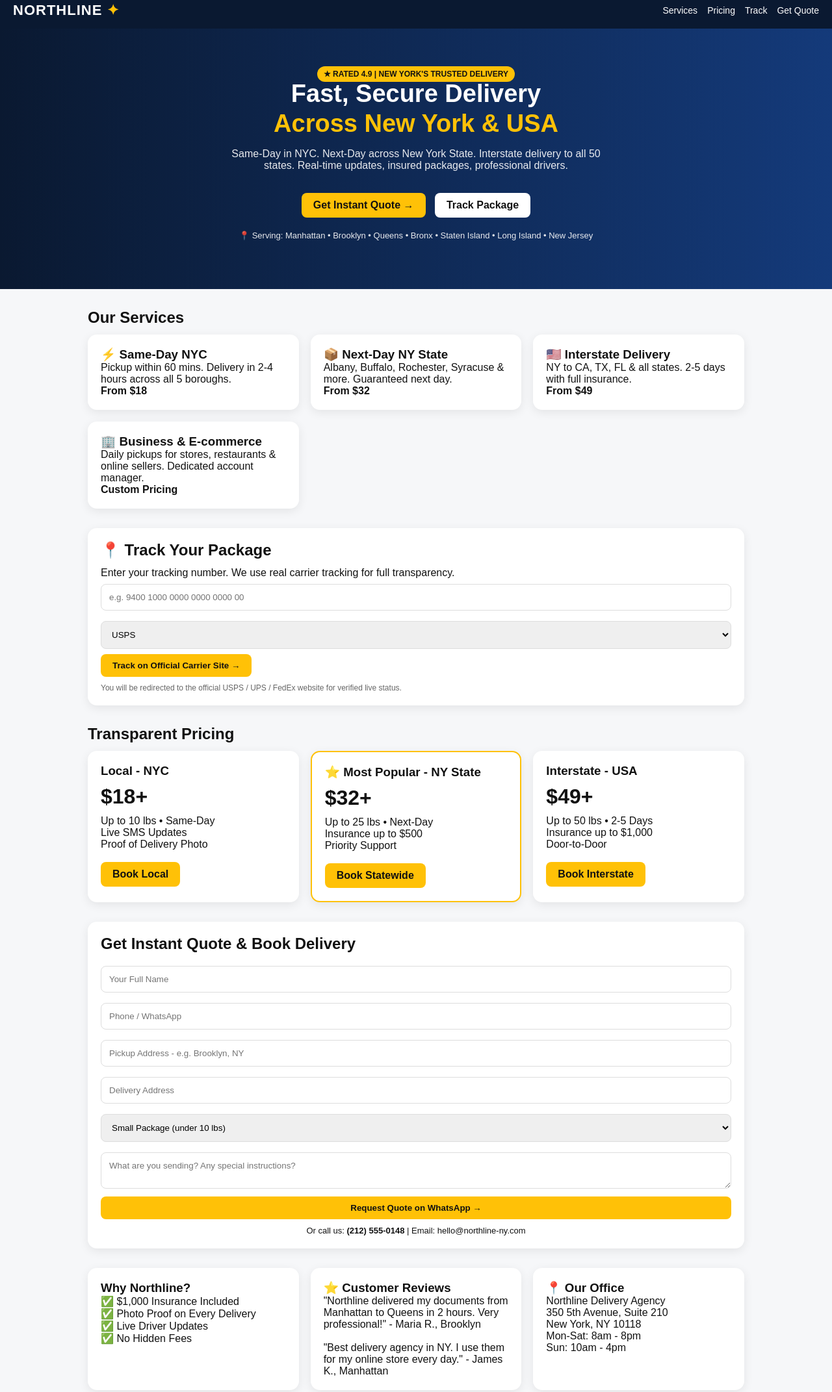
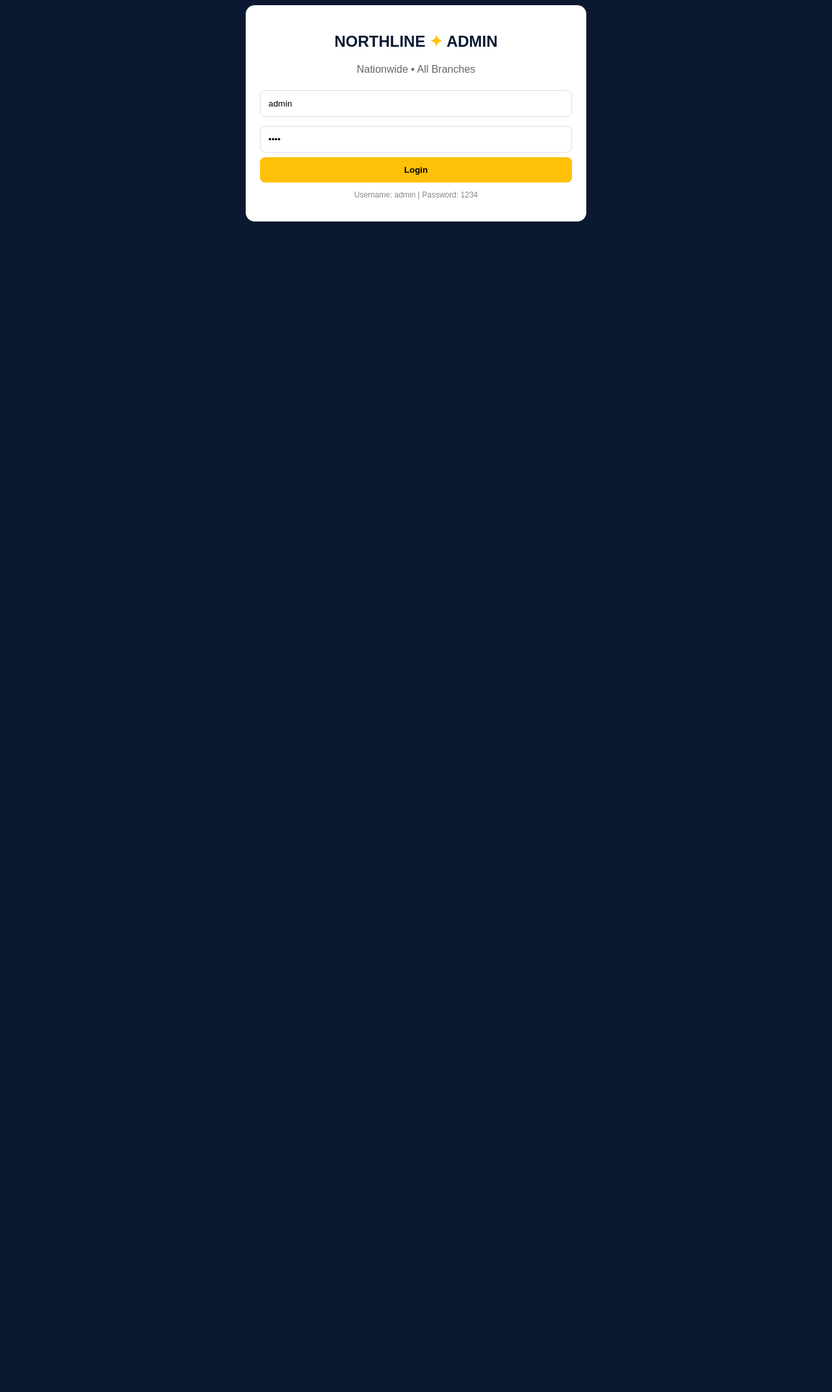
Before and after one commit to itzbackpass-bit/itzbackpass-bit.github.io, a plain HTML site: page index.html in a window 1280 px wide. Shown: the part 12-2155 px from the top of the page at 65% size. After the commit the page ends 800 px from the top, so only its background shows below. Drawn offline with Linux system fonts and the light colour scheme.

Commit message:
index.html

```diff
--- a/index.html
+++ b/index.html
@@ -1,107 +1,139 @@
 <!DOCTYPE html>
-<html lang="en">
+<html>
 <head>
 <meta charset="UTF-8">
 <meta name="viewport" content="width=device-width, initial-scale=1.0">
-<title>Northline Delivery Agency | Fast & Secure Delivery in New York</title>
+<title>Northline Admin - Create Tracking</title>
 <style>
-*{margin:0;padding:0;box-sizing:border-box;font-family:Arial, sans-serif}
-body{background:#f6f7f9;color:#111}
-header{background:#0A1931;color:#fff;padding:15px 20px;display:flex;justify-content:space-between;align-items:center;position:sticky;top:0;z-index:10}
-header b{font-size:22px;letter-spacing:1px} header b span{color:#FFC107}
-header a{color:#fff;text-decoration:none;margin-left:15px;font-size:14px}
-.btn{background:#FFC107;color:#111;padding:10px 18px;border-radius:8px;font-weight:bold;text-decoration:none;display:inline-block;border:none;cursor:pointer}
-.hero{background:linear-gradient(90deg,#0A1931,#143a7a);color:#fff;padding:60px 20px;text-align:center}
-.hero h1{font-size:38px;line-height:1.2}.hero h1 span{color:#FFC107}
-.hero p{margin:15px auto;max-width:600px;opacity:.9}
-.hero input{padding:13px;width:280px;max-width:90%;border-radius:8px;border:none;margin-top:10px}
-.card{background:#fff;border-radius:14px;padding:20px;box-shadow:0 4px 15px rgba(0,0,0,.08)}
-section{max-width:1050px;margin:30px auto;padding:0 20px}
-.grid{display:grid;grid-template-columns:repeat(auto-fit,minmax(240px,1fr));gap:18px}
-h2{margin-bottom:12px}.price{font-size:32px;font-weight:bold;margin:10px 0}
-input,select,textarea{width:100%;padding:12px;margin:8px 0;border:1px solid #ddd;border-radius:8px}
-footer{background:#0A1931;color:#fff;text-align:center;padding:25px}
-.badge{background:#e8f5e9;color:#1b7a2e;padding:5px 10px;border-radius:20px;font-size:12px;font-weight:bold}
+body{font-family:Arial;background:#0A1931;padding:20px;margin:0}
+.box{background:#fff;padding:22px;border-radius:14px;max-width:480px;margin:0 auto}
+h2{color:#0A1931;text-align:center}h2 span{color:#FFC107}
+input,select,textarea{width:100%;padding:12px;margin:7px 0;border:1px solid #ddd;border-radius:8px;box-sizing:border-box}
+.btn{background:#FFC107;border:none;padding:12px;border-radius:8px;font-weight:bold;width:100%;cursor:pointer}
+#panel{display:none}
+.order{background:#f6f7f9;padding:12px;border-radius:8px;margin-top:10px}
+#petFields{display:none;background:#fff8e1;padding:12px;border-radius:10px;border:1px dashed #FFC107}
+#goodsFields{background:#f0f7ff;padding:12px;border-radius:10px}
 </style>
 </head>
 <body>
-
-<header>
-<b>NORTHLINE<span> ✦</span></b>
-<div><a href="#services">Services</a><a href="#pricing">Pricing</a><a href="#track">Track</a><a href="#quote">Get Quote</a></div>
-</header>
-
-<div class="hero">
-<span class="badge" style="background:#FFC107;color:#111">★ RATED 4.9 | NEW YORK'S TRUSTED DELIVERY</span>
-<h1>Fast, Secure Delivery<br><span>Across New York & USA</span></h1>
-<p>Same-Day in NYC. Next-Day across New York State. Interstate delivery to all 50 states. Real-time updates, insured packages, professional drivers.</p>
-<br><a class="btn" href="#quote">Get Instant Quote →</a>
-<a class="btn" style="background:#fff;margin-left:10px" href="#track">Track Package</a>
-<p style="margin-top:20px;font-size:13px">📍 Serving: Manhattan • Brooklyn • Queens • Bronx • Staten Island • Long Island • New Jersey</p>
+<div class="box">
+<div id="login">
+<h2>NORTHLINE<span> ✦</span> ADMIN</h2>
+<p style="text-align:center;color:#666">Nationwide • All Branches</p>
+<input id="u" value="admin" placeholder="Username">
+<input id="p" type="password" value="1234" placeholder="Password">
+<button class="btn" onclick="login()">Login</button>
+<p style="font-size:12px;color:#888;text-align:center">Username: admin | Password: 1234</p>
 </div>
 
-<section id="services"><h2>Our Services</h2><div class="grid">
-<div class="card"><h3>⚡ Same-Day NYC</h3><p>Pickup within 60 mins. Delivery in 2-4 hours across all 5 boroughs.</p><b>From $18</b></div>
-<div class="card"><h3>📦 Next-Day NY State</h3><p>Albany, Buffalo, Rochester, Syracuse & more. Guaranteed next day.</p><b>From $32</b></div>
-<div class="card"><h3>🇺🇸 Interstate Delivery</h3><p>NY to CA, TX, FL & all states. 2-5 days with full insurance.</p><b>From $49</b></div>
-<div class="card"><h3>🏢 Business & E-commerce</h3><p>Daily pickups for stores, restaurants & online sellers. Dedicated account manager.</p><b>Custom Pricing</b></div>
-</div></section>
+<div id="panel">
+<h3>Welcome Admin 👋</h3>
+<p><b>Create New Order + Tracking Number</b></p>
+<button class="btn" onclick="genNewTrack()">Generate Tracking Number</button>
+<p id="newTrack" style="text-align:center;font-weight:bold;font-size:18px;margin:10px 0">Tracking: NL-______ (Press Generate)</p>
 
-<section id="track"><div class="card">
-<h2>📍 Track Your Package</h2>
-<p>Enter your tracking number. We use real carrier tracking for full transparency.</p>
-<input id="trackNum" placeholder="e.g. 9400 1000 0000 0000 0000 00">
-<select id="carrier"><option value="usps">USPS</option><option value="ups">UPS</option><option value="fedex">FedEx</option><option value="dhl">DHL</option></select>
-<button class="btn" onclick="track()">Track on Official Carrier Site →</button>
-<p style="font-size:12px;margin-top:10px;color:#666">You will be redirected to the official USPS / UPS / FedEx website for verified live status.</p>
-</div></section>
+<select id="branch">
+<option>New York Branch</option>
+<option>New Jersey Branch</option>
+<option>California Branch</option>
+<option>Texas Branch</option>
+<option>Florida Branch</option>
+<option>Illinois Branch</option>
+<option>Georgia Branch</option>
+<option>Other State</option>
+</select>
+<input id="cust" placeholder="Customer Name">
+<input id="phone" placeholder="Customer Phone">
+<input id="from" placeholder="Pickup Address">
+<input id="to" placeholder="Delivery Address">
 
-<section id="pricing"><h2>Transparent Pricing</h2><div class="grid">
-<div class="card"><h3>Local - NYC</h3><div class="price">$18+</div><p>Up to 10 lbs • Same-Day<br>Live SMS Updates<br>Proof of Delivery Photo</p><br><a class="btn" href="#quote">Book Local</a></div>
-<div class="card" style="border:2px solid #FFC107"><h3>⭐ Most Popular - NY State</h3><div class="price">$32+</div><p>Up to 25 lbs • Next-Day<br>Insurance up to $500<br>Priority Support</p><br><a class="btn" href="#quote">Book Statewide</a></div>
-<div class="card"><h3>Interstate - USA</h3><div class="price">$49+</div><p>Up to 50 lbs • 2-5 Days<br>Insurance up to $1,000<br>Door-to-Door</p><br><a class="btn" href="#quote">Book Interstate</a></div>
-</div></section>
+<label><b>📦 Package Type - Admin Select:</b></label>
+<select id="pkgType" onchange="togglePkg()">
+<option value="Goods">📦 Goods / Parcel</option>
+<option value="Pet">🐶 Pet Delivery</option>
+</select>
 
-<section id="quote"><div class="card">
-<h2>Get Instant Quote & Book Delivery</h2>
-<form onsubmit="sendQuote(event)">
-<input id="qname" placeholder="Your Full Name" required>
-<input id="qphone" placeholder="Phone / WhatsApp" required>
-<input id="qpick" placeholder="Pickup Address - e.g. Brooklyn, NY" required>
-<input id="qdrop" placeholder="Delivery Address" required>
-<select id="qsize"><option>Small Package (under 10 lbs)</option><option>Medium (10-25 lbs)</option><option>Large (25-50 lbs)</option><option>Business / Bulk</option></select>
-<textarea id="qnote" placeholder="What are you sending? Any special instructions?"></textarea>
-<button class="btn" style="width:100%">Request Quote on WhatsApp →</button>
-</form>
-<p style="font-size:13px;text-align:center;margin-top:10px">Or call us: <b>(212) 555-0148</b> | Email: hello@northline-ny.com</p>
-</div></section>
+<div id="goodsFields">
+<p style="font-weight:bold">📦 Goods Details:</p>
+<input id="goodsType" placeholder="Goods Type - e.g. Electronics, Clothes, Food, Documents">
+<input id="goodsWeight" placeholder="Goods Weight - e.g. 5kg">
+<input id="goodsQty" placeholder="Quantity - e.g. 2 boxes">
+<textarea id="goodsNote" placeholder="Goods Description / Fragile / Other Note..."></textarea>
+</div>
 
-<section><div class="grid">
-<div class="card"><h3>Why Northline?</h3><p>✅ $1,000 Insurance Included<br>✅ Photo Proof on Every Delivery<br>✅ Live Driver Updates<br>✅ No Hidden Fees</p></div>
-<div class="card"><h3>⭐ Customer Reviews</h3><p>"Northline delivered my documents from Manhattan to Queens in 2 hours. Very professional!" - Maria R., Brooklyn<br><br>"Best delivery agency in NY. I use them for my online store every day." - James K., Manhattan</p></div>
-<div class="card"><h3>📍 Our Office</h3><p>Northline Delivery Agency<br>350 5th Avenue, Suite 210<br>New York, NY 10118<br>Mon-Sat: 8am - 8pm<br>Sun: 10am - 4pm</p></div>
-</div></section>
+<div id="petFields">
+<p style="font-weight:bold;color:#e65100">🐾 Pet Details - Admin Fill:</p>
+<input id="petName" placeholder="Pet Name - e.g. Max">
+<input id="petBreed" placeholder="Breed - e.g. German Shepherd / Persian Cat">
+<input id="petWeight" placeholder="Pet Weight - e.g. 12kg">
+<select id="petSex"><option>Male</option><option>Female</option></select>
+<input id="petAge" placeholder="Pet Age - e.g. 2 years">
+<input id="petColor" placeholder="Color / Markings - e.g. Brown & Black">
+<input id="petVac" placeholder="Vaccination Status - e.g. Vaccinated / Not Vaccinated">
+<textarea id="petNote" placeholder="Special Care / Food / Medicine / Other..."></textarea>
+</div>
 
-<footer><b>NORTHLINE DELIVERY AGENCY</b><br>New York • USA | Licensed & Insured<br><small>© 2026 Northline. All rights reserved.</small></footer>
+<select id="st">
+<option>Picked Up</option>
+<option>In Transit</option>
+<option>Out for Delivery</option>
+<option>Delivered</option>
+</select>
+<button class="btn" onclick="add()">Save Order with Tracking</button>
+
+<h3 style="margin-top:20px">All Orders</h3>
+<div id="list"></div>
+<br>
+<button class="btn" onclick="location.reload()">Logout</button>
+<br><br>
+<a href="owner.html">Go to Owner Dashboard →</a>
+</div>
+</div>
 
 <script>
-function track(){
-  var n=document.getElementById('trackNum').value.trim();
-  var c=document.getElementById('carrier').value;
-  if(!n){alert('Please enter tracking number');return;}
-  var url='';
-  if(c=='usps') url='https://tools.usps.com/go/TrackConfirmAction_input?qtc_tLabels1='+encodeURIComponent(n);
-  if(c=='ups') url='https://www.ups.com/track?tracknum='+encodeURIComponent(n);
-  if(c=='fedex') url='https://www.fedex.com/fedextrack/?trknbr='+encodeURIComponent(n);
-  if(c=='dhl') url='https://www.dhl.com/us-en/home/tracking.html?tracking-id='+encodeURIComponent(n);
-  window.open(url,'_blank');
+let curTrack='';
+function genNewTrack(){
+  curTrack='NL-'+Math.floor(100000+Math.random()*900000);
+  document.getElementById('newTrack').innerText='Tracking: '+curTrack;
 }
-function sendQuote(e){
-  e.preventDefault();
-  var msg="Hello Northline! I want a delivery quote.%0AName: "+document.getElementById('qname').value+"%0APhone: "+document.getElementById('qphone').value+"%0APickup: "+document.getElementById('qpick').value+"%0ADelivery: "+document.getElementById('qdrop').value+"%0ASize: "+document.getElementById('qsize').value+"%0ANote: "+document.getElementById('qnote').value;
-  window.open('https://wa.me/12125550148?text='+msg,'_blank');
-  alert('Thank you! Your quote request is ready. Press Send on WhatsApp.');
+function togglePkg(){
+  let t=document.getElementById('pkgType').value;
+  document.getElementById('petFields').style.display = t=='Pet' ? 'block' : 'none';
+  document.getElementById('goodsFields').style.display = t=='Goods' ? 'block' : 'none';
 }
+function login(){
+  var u=document.getElementById('u').value.trim();
+  var p=document.getElementById('p').value.trim();
+  if(u=='admin' && p=='1234'){
+    document.getElementById('login').style.display='none';
+    document.getElementById('panel').style.display='block';
+    render();
+  } else { alert('Use admin / 1234'); }
+}
+let orders=JSON.parse(localStorage.getItem('nl_orders')||'[]');
+function render(){
+  document.getElementById('list').innerHTML=orders.map((o,i)=>`<div class="order"><b>${o.track||'No Track'} - ${o.cust}</b> (${o.type||''})<br>${o.from} → ${o.to}<br><small>${o.detail||''}</small><br><span style="background:#e8f5e9;padding:3px 8px;border-radius:12px;font-size:12px">${o.st} | ${o.branch||''}</span> <button onclick="del(${i})" style="float:right">Delete</button></div>`).join('')||'No orders yet.';
+}
+function add(){
+  if(!curTrack){alert('Press Generate Tracking Number first!');return}
+  let type=document.getElementById('pkgType').value;
+  let detail='';
+  if(type=='Pet'){
+    detail='🐶 Pet Name: '+document.getElementById('petName').value+' | Breed: '+document.getElementById('petBreed').value+' | Weight: '+document.getElementById('petWeight').value+' | Sex: '+document.getElementById('petSex').value+' | Age: '+document.getElementById('petAge').value+' | Color: '+document.getElementById('petColor').value+' | Vaccination: '+document.getElementById('petVac').value+' | Note: '+document.getElementById('petNote').value;
+  } else {
+    detail='📦 Goods: '+document.getElementById('goodsType').value+' | Weight: '+document.getElementById('goodsWeight').value+' | Qty: '+document.getElementById('goodsQty').value+' | Note: '+document.getElementById('goodsNote').value;
+  }
+  let o={track:curTrack,cust:document.getElementById('cust').value,from:document.getElementById('from').value,to:document.getElementById('to').value,st:document.getElementById('st').value,type:type,detail:detail,branch:document.getElementById('branch').value};
+  if(!o.cust){alert('Enter customer name');return}
+  orders.unshift(o);
+  localStorage.setItem('nl_orders',JSON.stringify(orders));
+  render();
+  alert('Saved! Tracking: '+curTrack+' - Send am to customer');
+  curTrack='';
+  document.getElementById('newTrack').innerText='Tracking: NL-______ (Press Generate)';
+}
+function del(i){orders.splice(i,1);localStorage.setItem('nl_orders',JSON.stringify(orders));render()}
 </script>
 </body>
 </html>
```
